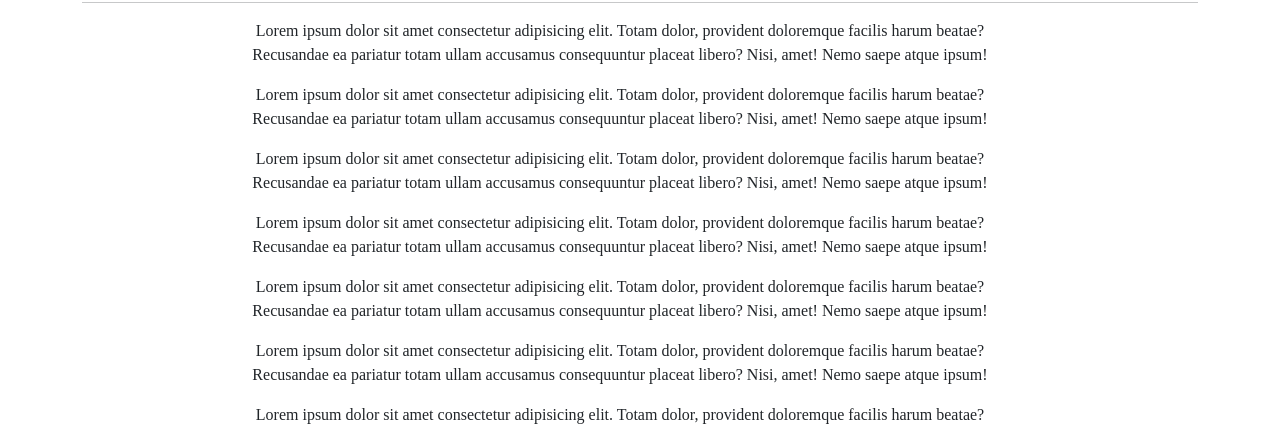
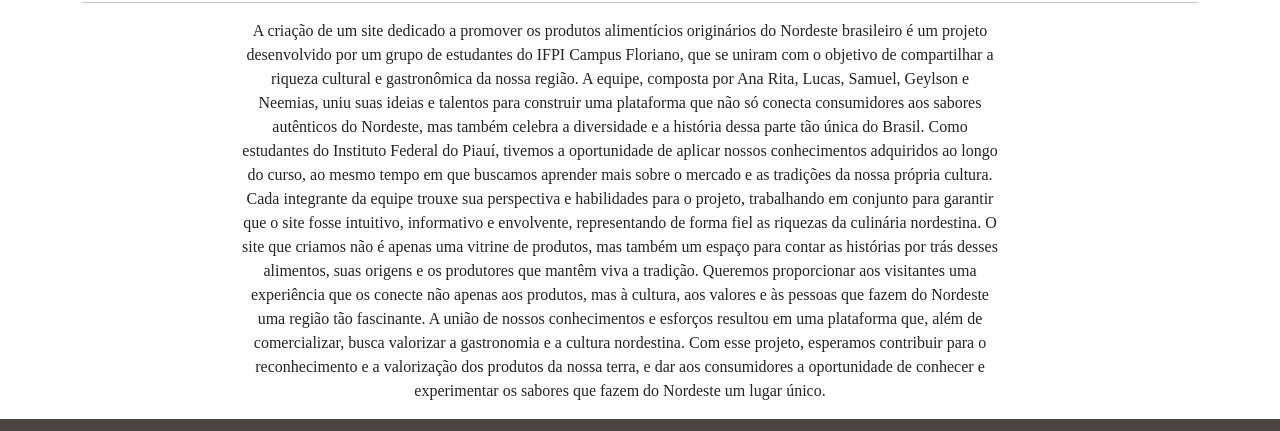
Before and after one commit to anaritachan/feira-nordeste, a plain HTML site: page sobre-nos.html in a window 1280 px wide. Shown: the part 146-577 px from the top of the page. Drawn offline with nearby package versions, Linux system fonts and the light colour scheme.

Commit message:
Update sobre-nos.html

```diff
--- a/sobre-nos.html
+++ b/sobre-nos.html
@@ -68,14 +68,13 @@
             <br>
             <h3 align="center">Quem nós somos?</h3>
             <hr>
-            <p align="center" class="p_sobre">Lorem ipsum dolor sit amet consectetur adipisicing elit. Totam dolor, provident doloremque facilis harum beatae? Recusandae ea pariatur totam ullam accusamus consequuntur placeat libero? Nisi, amet! Nemo saepe atque ipsum!</p>
-            <p align="center" class="p_sobre">Lorem ipsum dolor sit amet consectetur adipisicing elit. Totam dolor, provident doloremque facilis harum beatae? Recusandae ea pariatur totam ullam accusamus consequuntur placeat libero? Nisi, amet! Nemo saepe atque ipsum!</p>
-            <p align="center" class="p_sobre">Lorem ipsum dolor sit amet consectetur adipisicing elit. Totam dolor, provident doloremque facilis harum beatae? Recusandae ea pariatur totam ullam accusamus consequuntur placeat libero? Nisi, amet! Nemo saepe atque ipsum!</p>
-            <p align="center" class="p_sobre">Lorem ipsum dolor sit amet consectetur adipisicing elit. Totam dolor, provident doloremque facilis harum beatae? Recusandae ea pariatur totam ullam accusamus consequuntur placeat libero? Nisi, amet! Nemo saepe atque ipsum!</p>
-            <p align="center" class="p_sobre">Lorem ipsum dolor sit amet consectetur adipisicing elit. Totam dolor, provident doloremque facilis harum beatae? Recusandae ea pariatur totam ullam accusamus consequuntur placeat libero? Nisi, amet! Nemo saepe atque ipsum!</p>
-            <p align="center" class="p_sobre">Lorem ipsum dolor sit amet consectetur adipisicing elit. Totam dolor, provident doloremque facilis harum beatae? Recusandae ea pariatur totam ullam accusamus consequuntur placeat libero? Nisi, amet! Nemo saepe atque ipsum!</p>
-            <p align="center" class="p_sobre">Lorem ipsum dolor sit amet consectetur adipisicing elit. Totam dolor, provident doloremque facilis harum beatae? Recusandae ea pariatur totam ullam accusamus consequuntur placeat libero? Nisi, amet! Nemo saepe atque ipsum!</p>
-            <p align="center" class="p_sobre">Lorem ipsum dolor sit amet consectetur adipisicing elit. Totam dolor, provident doloremque facilis harum beatae? Recusandae ea pariatur totam ullam accusamus consequuntur placeat libero? Nisi, amet! Nemo saepe atque ipsum!</p>
+            <p align="center" class="p_sobre">A criação de um site dedicado a promover os produtos alimentícios originários do Nordeste brasileiro é um projeto desenvolvido por um grupo de estudantes do IFPI Campus Floriano, que se uniram com o objetivo de compartilhar a riqueza cultural e gastronômica da nossa região. A equipe, composta por Ana Rita, Lucas, Samuel, Geylson e Neemias, uniu suas ideias e talentos para construir uma plataforma que não só conecta consumidores aos sabores autênticos do Nordeste, mas também celebra a diversidade e a história dessa parte tão única do Brasil.
+
+Como estudantes do Instituto Federal do Piauí, tivemos a oportunidade de aplicar nossos conhecimentos adquiridos ao longo do curso, ao mesmo tempo em que buscamos aprender mais sobre o mercado e as tradições da nossa própria cultura. Cada integrante da equipe trouxe sua perspectiva e habilidades para o projeto, trabalhando em conjunto para garantir que o site fosse intuitivo, informativo e envolvente, representando de forma fiel as riquezas da culinária nordestina.
+
+O site que criamos não é apenas uma vitrine de produtos, mas também um espaço para contar as histórias por trás desses alimentos, suas origens e os produtores que mantêm viva a tradição. Queremos proporcionar aos visitantes uma experiência que os conecte não apenas aos produtos, mas à cultura, aos valores e às pessoas que fazem do Nordeste uma região tão fascinante.
+
+A união de nossos conhecimentos e esforços resultou em uma plataforma que, além de comercializar, busca valorizar a gastronomia e a cultura nordestina. Com esse projeto, esperamos contribuir para o reconhecimento e a valorização dos produtos da nossa terra, e dar aos consumidores a oportunidade de conhecer e experimentar os sabores que fazem do Nordeste um lugar único.</p>
           </div>
         </div>
     </header>
```
